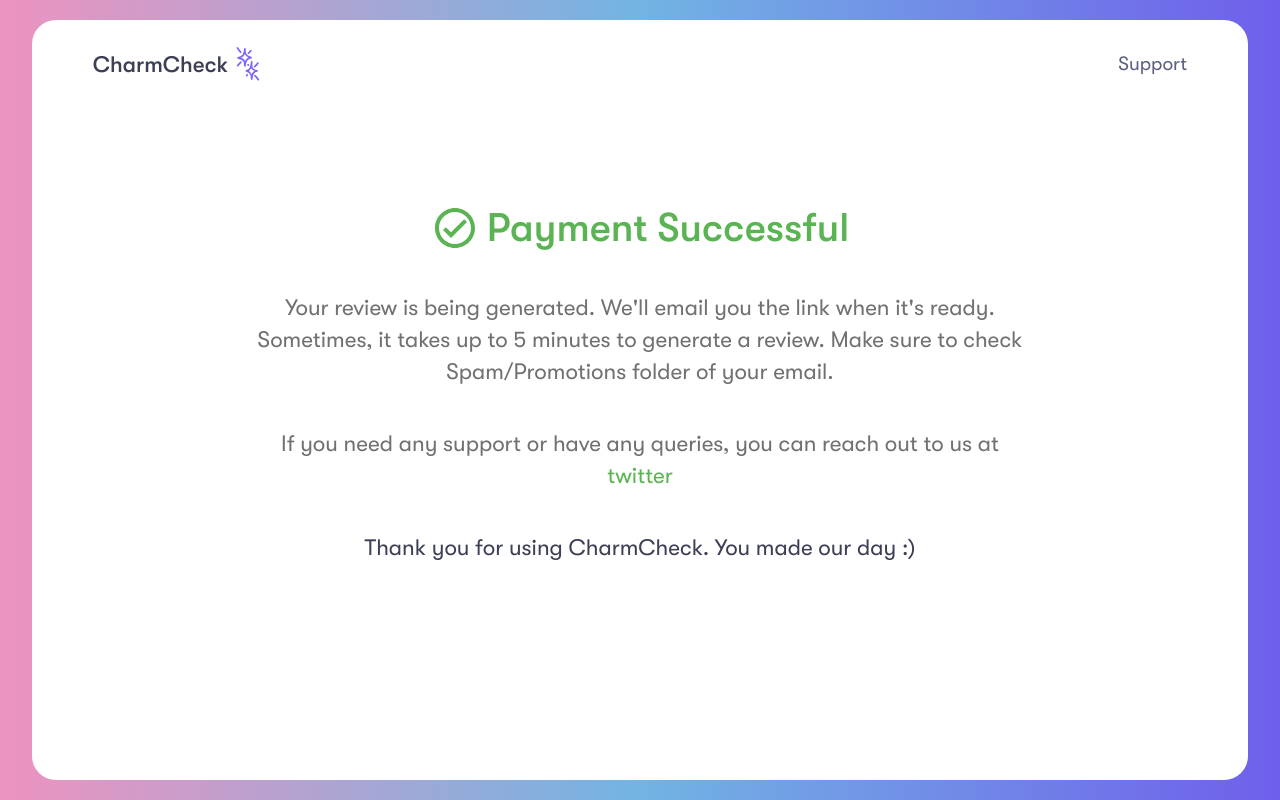
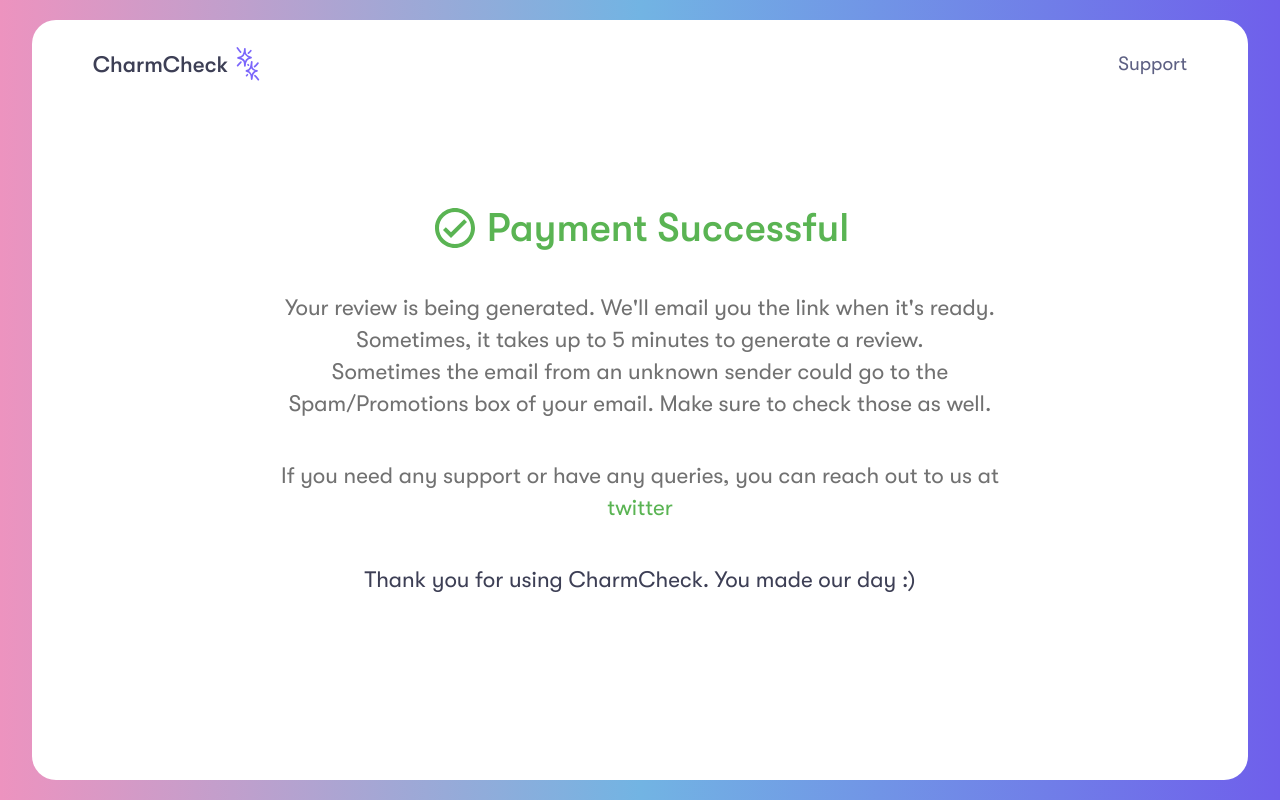
Before and after one commit to CharmCheck/charmcheck-webapp, a React (Create React App) app: page /success in a window 1280 px wide. Built offline with nearby package versions, Linux system fonts and the light colour scheme.

Commit message:
fix: made changes to the success message

```diff
--- a/src/Pages/PaymentSuccessful/PaymentSuccessful.pages.jsx
+++ b/src/Pages/PaymentSuccessful/PaymentSuccessful.pages.jsx
@@ -10,8 +10,10 @@ const PaymentSuccessfulPage = () => {
 			</div>
 			<p className="payment-success-text">
 				Your review is being generated. We'll email you the link when it's
-				ready. Sometimes, it takes up to 5 minutes to generate a review. Make sure
-				to check Spam/Promotions folder of your email.
+				ready. Sometimes, it takes up to 5 minutes to generate a review.
+				<br />
+				Sometimes the email from an unknown sender could go to the
+				Spam/Promotions box of your email. Make sure to check those as well.
 			</p>
 			<p className="support-text">
 				If you need any support or have any queries, you can reach out to us at{' '}
```
